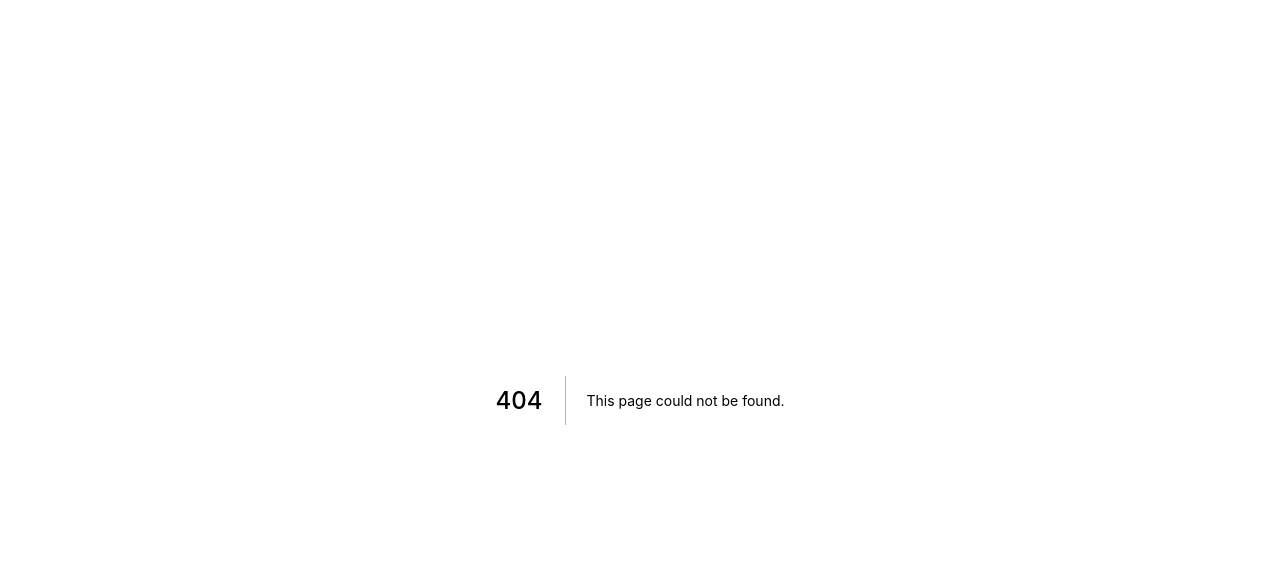
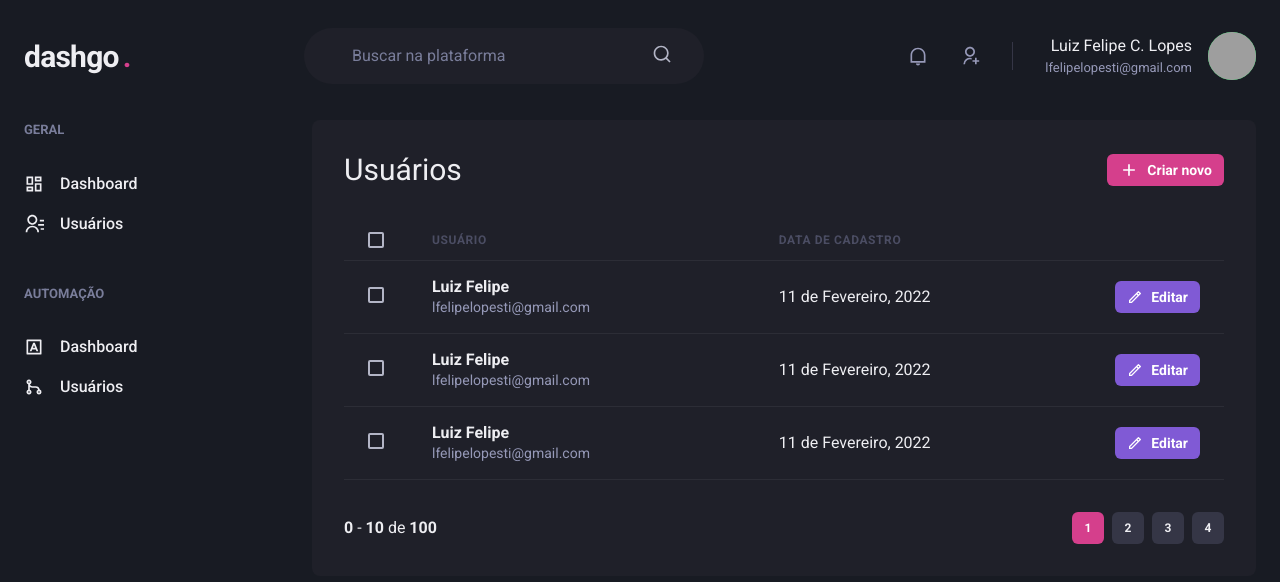
Before and after one commit to luizfelipelopes/dashgo, a Next.js app: page /users in a window 1280 px wide. Before the commit this address had no page. Shown: the top 582 px of the page. Built offline with nearby package versions, Linux system fonts and the light colour scheme; grey boxes are pictures that could not be loaded.

Commit message:
users list and user create pages

```diff
--- /dev/null
+++ b/src/components/Pagination.tsx
@@ -0,0 +1,66 @@
+import { Box, Button, Stack } from "@chakra-ui/react";
+
+export function Pagination() {
+    return (
+        <Stack
+            direction={"row"}
+            mt={8}
+            justify={"space-between"}
+            align={"center"}
+            spacing={6}
+        >
+
+            <Box>
+                <strong>0</strong> - <strong>10</strong> de <strong>100</strong>
+            </Box>
+            <Stack direction={"row"} spacing={"2"}>
+                <Button
+                    size={"sm"}
+                    fontSize={"xs"}
+                    width={"4"}
+                    colorScheme={"pink"}
+                    disabled
+                    _disabled={{
+                        bgColor: 'pink.500',
+                        cursor: 'default'
+                    }}
+                >
+                    1
+                </Button>
+                <Button
+                    size={"sm"}
+                    fontSize={"xs"}
+                    width={"4"}
+                    bg={"gray.700"}
+                    _hover={{
+                        bg: 'gray.500',
+                    }}
+                >
+                    2
+                </Button>
+                <Button
+                    size={"sm"}
+                    fontSize={"xs"}
+                    width={"4"}
+                    bg={"gray.700"}
+                    _hover={{
+                        bg: 'gray.500',
+                    }}
+                >
+                    3
+                </Button>
+                <Button
+                    size={"sm"}
+                    fontSize={"xs"}
+                    width={"4"}
+                    bg={"gray.700"}
+                    _hover={{
+                        bg: 'gray.500',
+                    }}
+                >
+                    4
+                </Button>
+            </Stack>
+        </Stack>
+    );
+}
--- /dev/null
+++ b/src/pages/users/index.tsx
@@ -0,0 +1,125 @@
+import { Box, Button, Checkbox, Flex, Heading, Icon, Table, Tbody, Td, Text, Th, Thead, Tr } from "@chakra-ui/react";
+import { RiAddLine, RiPencilLine } from "react-icons/ri";
+import { Sidebar } from "../../components/Form/Sidebar";
+import { Header } from "../../components/Header";
+import { Pagination } from "../../components/Pagination";
+
+export default function UserList() {
+    return (
+        <Box>
+            <Header />
+
+            <Flex w="100%" my="6" maxWidth={1480} mx="auto" px="6">
+                <Sidebar />
+
+                <Box flex={1} borderRadius={8} bg={"gray.800"} p="8">
+                    <Flex mb={8} justify="space-between" align={"center"}>
+                        <Heading size={"lg"} fontWeight={"normal"}>Usuários</Heading>
+
+                        <Button
+                            as="a"
+                            size="sm"
+                            fontSize={"sm"}
+                            colorScheme={"pink"}
+                            leftIcon={<Icon as={RiAddLine} fontSize={20}/>}
+                        >
+                            Criar novo
+                        </Button>
+                    </Flex>
+
+                    <Table colorScheme={"whiteAlpha"}>
+                        <Thead>
+                            <Tr>
+                                <Th px={6} color={"gray.300"} width={8}>
+                                    <Checkbox colorScheme={"pink"} />
+                                </Th>
+                                <Th>Usuário</Th>
+                                <Th>Data de cadastro</Th>
+                                <Th width={8}></Th>
+                            </Tr>
+                        </Thead>
+                        <Tbody>
+                            <Tr>
+                                <Td px={6}>
+                                    <Checkbox colorScheme={"pink"} />
+                                </Td>
+                                <Td>
+                                    <Box>
+                                        <Text fontWeight={"bold"}>Luiz Felipe</Text>
+                                        <Text fontSize={"sm"} color={"gray.300"}>lfelipelopesti@gmail.com</Text>
+                                    </Box>
+                                </Td>
+                                <Td>11 de Fevereiro, 2022</Td>
+                                <Td>
+                                <Button
+                                    as="a"
+                                    size="sm"
+                                    fontSize={"sm"}
+                                    colorScheme={"purple"}
+                                    leftIcon={<Icon as={RiPencilLine} fontSize={16}/>}
+                                >
+                                    Editar
+                                </Button>
+                                </Td>
+
+                            </Tr>
+                            <Tr>
+                                <Td px={6}>
+                                    <Checkbox colorScheme={"pink"} />
+                                </Td>
+                                <Td>
+                                    <Box>
+                                        <Text fontWeight={"bold"}>Luiz Felipe</Text>
+                                        <Text fontSize={"sm"} color={"gray.300"}>lfelipelopesti@gmail.com</Text>
+                                    </Box>
+                                </Td>
+                                <Td>11 de Fevereiro, 2022</Td>
+                                <Td>
+                                <Button
+                                    as="a"
+                                    size="sm"
+                                    fontSize={"sm"}
+                                    colorScheme={"purple"}
+                                    leftIcon={<Icon as={RiPencilLine} fontSize={16}/>}
+                                >
+                                    Editar
+                                </Button>
+                                </Td>
+
+                            </Tr>
+                            <Tr>
+                                <Td px={6}>
+                                    <Checkbox colorScheme={"pink"} />
+                                </Td>
+                                <Td>
+                                    <Box>
+                                        <Text fontWeight={"bold"}>Luiz Felipe</Text>
+                                        <Text fontSize={"sm"} color={"gray.300"}>lfelipelopesti@gmail.com</Text>
+                                    </Box>
+                                </Td>
+                                <Td>11 de Fevereiro, 2022</Td>
+                                <Td>
+                                <Button
+                                    as="a"
+                                    size="sm"
+                                    fontSize={"sm"}
+                                    colorScheme={"purple"}
+                                    leftIcon={<Icon as={RiPencilLine} fontSize={16}/>}
+                                >
+                                    Editar
+                                </Button>
+                                </Td>
+
+                            </Tr>
+                        </Tbody>
+
+                    </Table>
+
+                    <Pagination />
+
+                </Box>
+
+            </Flex>
+        </Box>
+    );
+}
```
Also changed, not shown: src/pages/users/create.tsx (added, +42 -0 lines), 1 other file (tests, documents, lock files or other folders).
